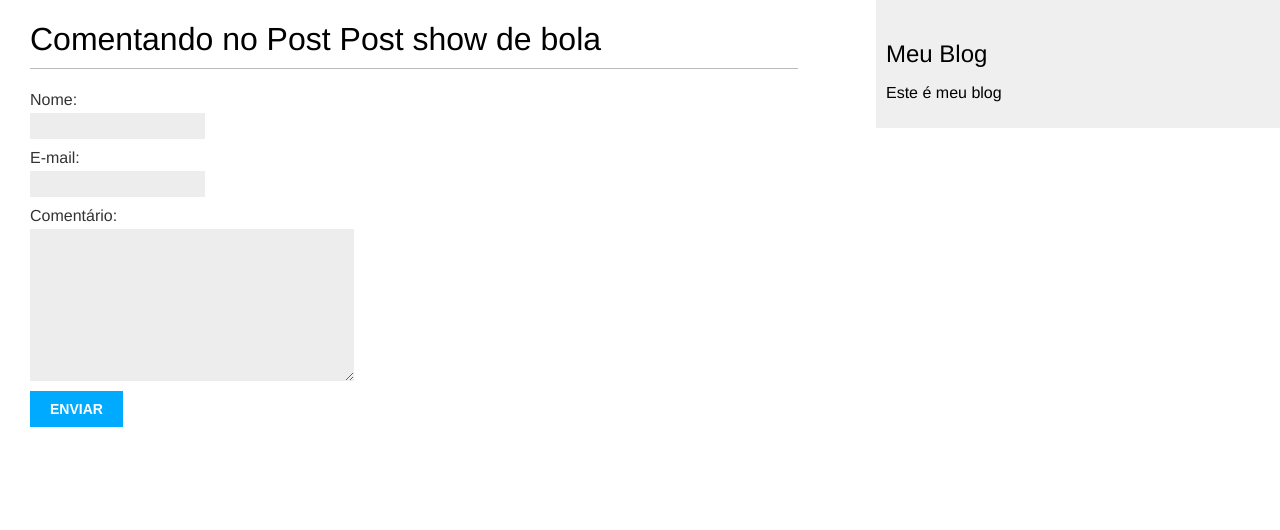
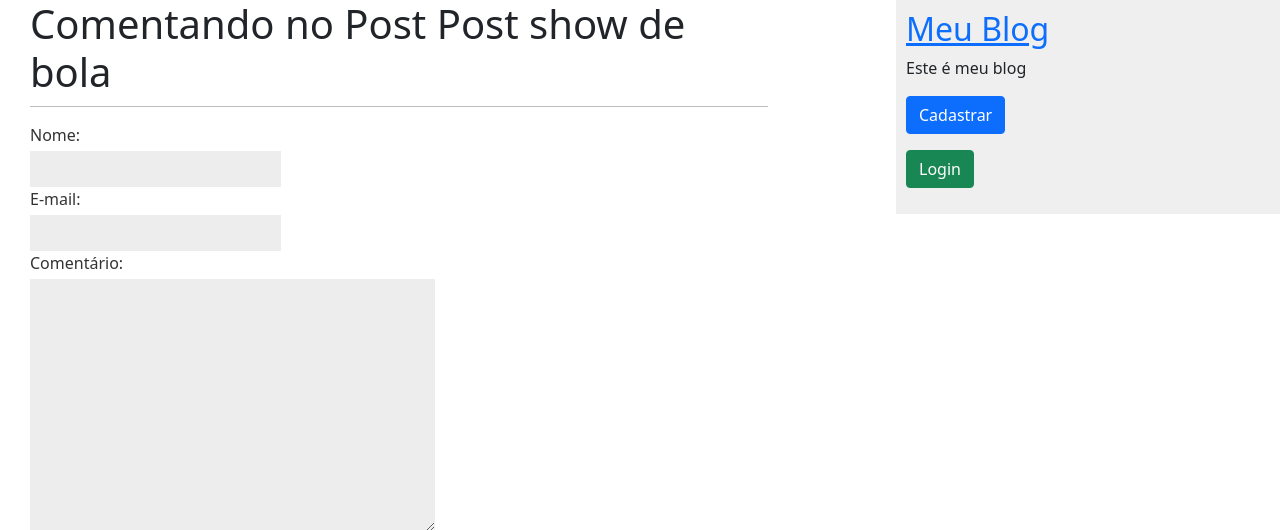
Before and after one commit to castelogui/meu-blog, a Django app: page /comentar/2 in a window 1280 px wide. Shown: the top 530 px of the page. Run offline with Django 3.2, Linux system fonts and the light colour scheme; data comes from the database, SQL or seed files in the repository.

Commit message:
add bootstrap and buttons for cad, login, logout

```diff
--- a/meublog/templates/meublog/base.html
+++ b/meublog/templates/meublog/base.html
@@ -6,6 +6,8 @@
     <meta charset="UTF-8">
     <title>{% block titulo %} {% endblock %}</title>
     <link href="{% static 'css/meublog.css' %}" rel="stylesheet">
+    <!-- CSS only -->
+    <link href="https://cdn.jsdelivr.net/npm/bootstrap@5.0.1/dist/css/bootstrap.min.css" rel="stylesheet" integrity="sha384-+0n0xVW2eSR5OomGNYDnhzAbDsOXxcvSN1TPprVMTNDbiYZCxYbOOl7+AMvyTG2x" crossorigin="anonymous">
 </head>
 <body>
     <div id="content">
@@ -13,8 +15,29 @@
         {% endblock %}
     </div>
     <div id="sidebar">
-        <h2>Meu Blog</h2>
+        <h2><a href="{% url 'meublog:listar_posts' %}"> Meu Blog</a></h2>
         <p>Este é meu blog</p>
+        {% if user.is_anonymous %}
+            <p>
+                <a class="btn btn-primary" href="{% url 'meublog:cadastrouser' %}">
+                    Cadastrar
+                </a>
+            </p>
+            <p>
+                <a class="btn btn-success" href="{% url 'meublog:loginuser' %}">
+                    Login
+                </a>
+            </p>
+        {% else %}
+            <p>
+                Usuário: <b>{{ user.username }}</b>
+                <p>
+                    <a class="btn btn-danger" href="{% url 'meublog:logoutuser' %}">
+                        Sair
+                    </a>
+                </p>
+            </p>
+        {% endif %}
     </div>
 </body>
 </html>
```
